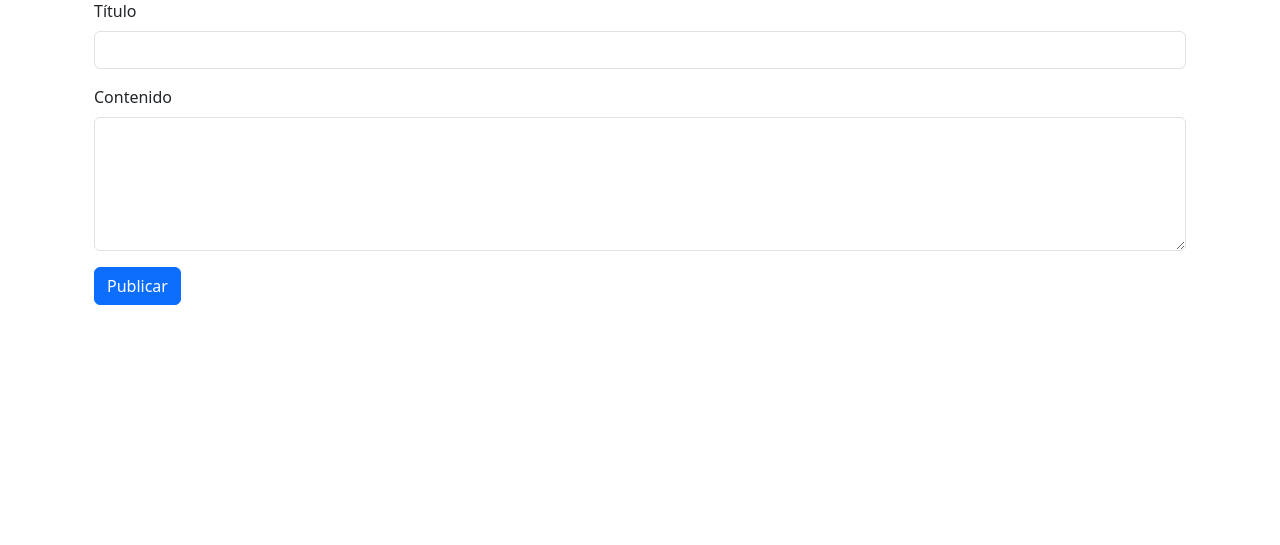
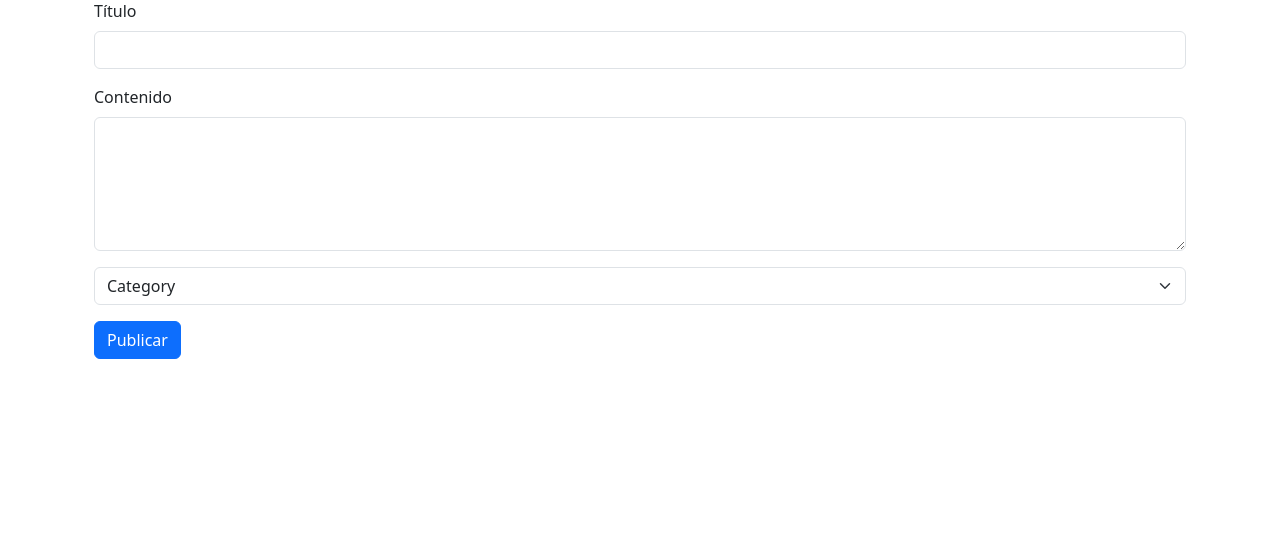
Before and after one commit to IvanDanielEscobar/MiniBlog, a Flask app: page /new in a window 1280 px wide. Shown: the part 135-680 px from the top of the page. Run offline with Flask 3, Linux system fonts and the light colour scheme; the visitor is signed in with stand-in values (Sample User, id 1); data that the repository does not hold is empty.

Commit message:
Add category

```diff
--- a/app.py
+++ b/app.py
@@ -151,6 +151,10 @@ def add_comment_on_post(post_id):
 
     return redirect(url_for('post_detail', post_id=post.id))
 
+@app.context_processor
+def inject_categories():
+    categorias = Category.query.order_by(Category.name).all()
+    return dict(categorias=categorias)
 
 if __name__ == '__main__':
     app.run(debug=True)
--- a/templates/new_post.html
+++ b/templates/new_post.html
@@ -14,6 +14,14 @@
             <label for="content" class="form-label">Contenido</label>
             <textarea class="form-control" id="content" name="content" rows="5" required></textarea>
         </div>
+        <div class="mt-3">
+            <select class="form-select mb-3" aria-label="Default select example">
+              <option selected>Category</option>
+              <option value="1">Ciencia</option>
+              <option value="2">Cultura</option>
+              <option value="3">Programacion</option>
+            </select>
+        </div>
         <button type="submit" class="btn btn-primary">Publicar</button>
     </form>
 </div>
--- a/templates/post_detail.html
+++ b/templates/post_detail.html
@@ -9,6 +9,7 @@
             <p class="card-text">{{ post.content }}</p>
             <p class="text-muted">Publicado por {{ post.author.username }} el {{ post.created_at.strftime('%d/%m/%Y') }}
             </p>
+            <p> Categoria: {{ post.Category }}</p>
         </div>
     </div>
 
```
